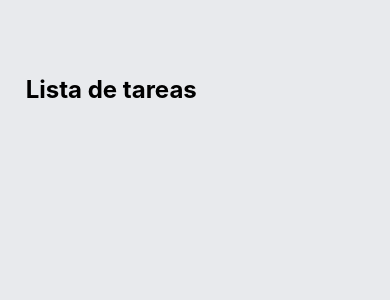
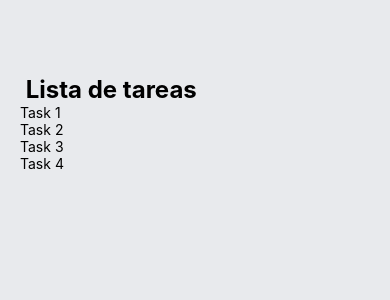
Before and after one commit to Rodevp/todo-app, a React Native app: screen / in a window 390 px wide. Shown: the top 300 px of the page. Built offline with nearby package versions, Linux system fonts and the light colour scheme.

Commit message:
task component  :white_check_mark:

```diff
--- a/App.js
+++ b/App.js
@@ -1,4 +1,5 @@
 import { StyleSheet, Text, View } from 'react-native';
+import Task from './components/Task';
 
 export default function App() {
   return (
@@ -9,7 +10,10 @@ export default function App() {
         <Text style={styles.title}> Lista de tareas </Text>
 
         <View style={styles.items}>
-
+          <Task text="Task 1" />
+          <Task text="Task 2" />
+          <Task text="Task 3" />
+          <Task text="Task 4" />
         </View>
 
       </View>
--- /dev/null
+++ b/components/Task.js
@@ -0,0 +1,39 @@
+import React from "react";
+import { View, Text, StyleSheet, TouchableOpacity } from "react-native";
+
+const Task = (props) => {
+
+    const {text} = props;
+
+    return (
+        <View style={styles.taskItem}>
+            <View style={styles.itemLeft}>
+            <TouchableOpacity
+                style={styles.square}
+            />
+            <Text style={styles.taskText}  >{text}</Text>
+            </View>
+            <View style={styles.circularItem}></View>
+        </View>
+    )
+}
+
+const styles = StyleSheet.create({
+    taskItem: {
+
+    },
+    itemLeft: {
+
+    },
+    taskText: {
+
+    },
+    square: {
+
+    },
+    circularItem: {
+
+    }
+})
+
+export default Task;
```
